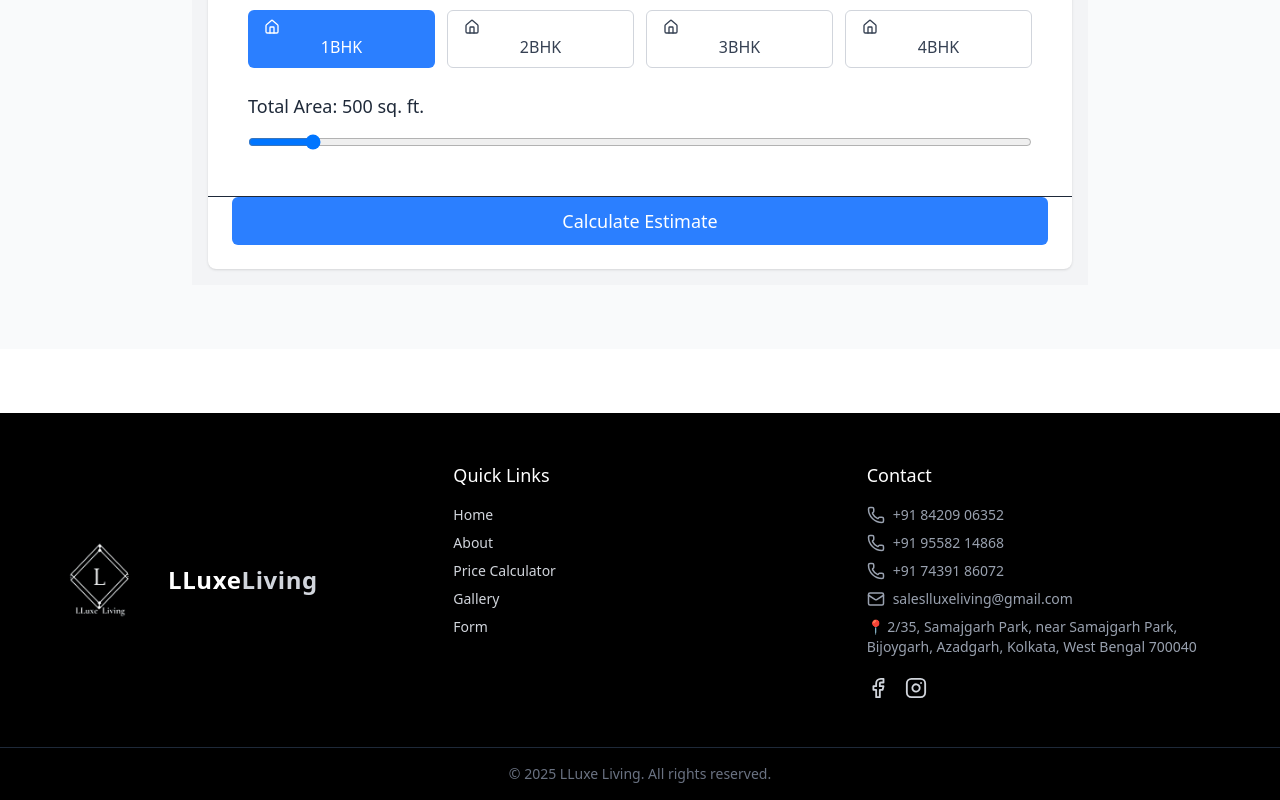
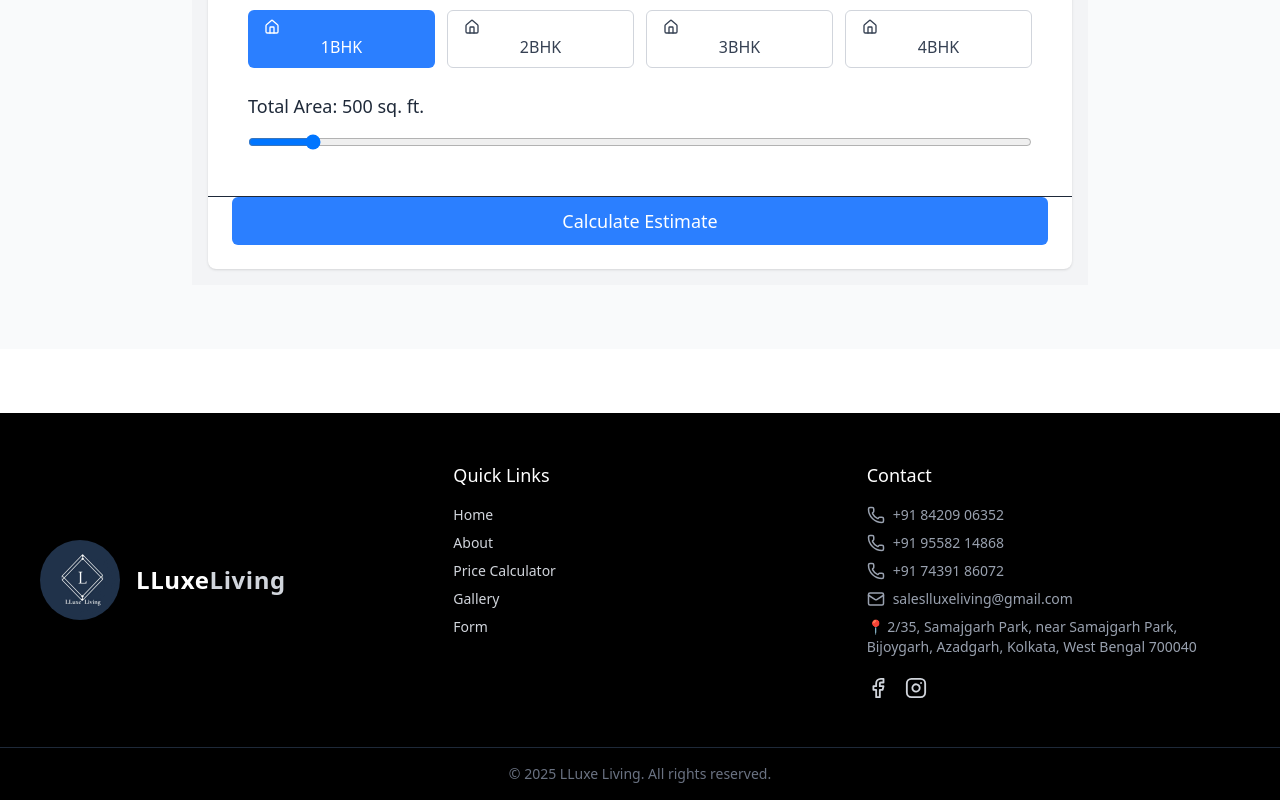
Before and after one commit to tanu0604/Interior, a React (Vite) app: page /calculator in a window 1280 px wide. Shown: the part 398-1198 px from the top of the page. Built offline with nearby package versions, Linux system fonts and the light colour scheme.

Commit message:
Update Footer.jsx

```diff
--- a/src/components/Footer/Footer.jsx
+++ b/src/components/Footer/Footer.jsx
@@ -1,5 +1,5 @@
 import { Link } from "react-router-dom";
-import footerLogo from "../../assets/navImg.png";
+import footerLogo from "../../assets/logo.jpg";
 import { Facebook, Instagram, Mail, Phone } from "lucide-react";
 
 export default function Footer() {
@@ -12,7 +12,7 @@ export default function Footer() {
           <img
             src={footerLogo}
             alt="LLuxe Living"
-            className="w-28 h-auto object-contain"
+            className="w-20 h-auto object-contain rounded-full"
           />
           <Link
             to="/"
```
